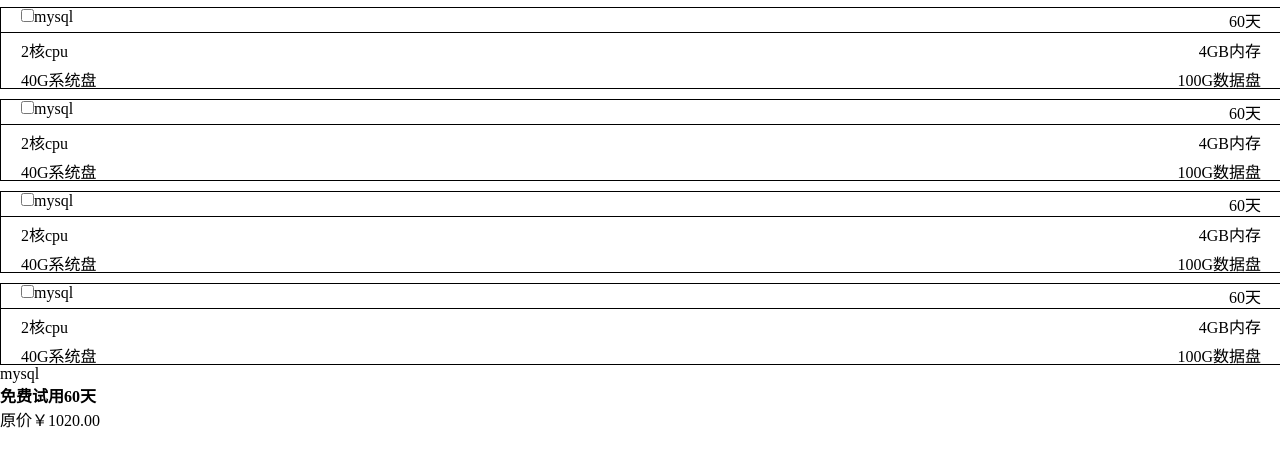
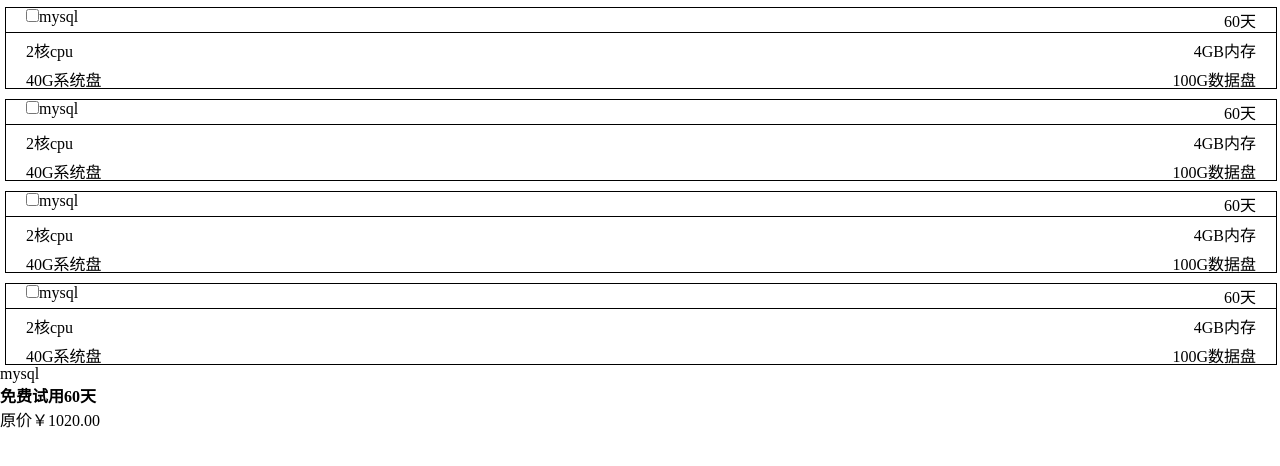
Before and after one commit to f835521809/ZK1, a plain HTML site: page src/index.html in a window 1280 px wide. Shown: the part 62-528 px from the top of the page. Drawn offline with Linux system fonts and the light colour scheme.

Commit message:
修改样式

```diff
--- a/src/css/style.css
+++ b/src/css/style.css
@@ -2,11 +2,6 @@
     padding: 0;
     margin: 0;
     list-style: none;
-}
-
-.box {
-    width: 100%;
-    height: 476px;
 }
 
 header {
@@ -16,6 +11,7 @@ header {
 
 main {
     margin-top: 10px;
+    margin: 0 5px;
 }
 
 .content {
--- a/src/index.html
+++ b/src/index.html
@@ -82,7 +82,7 @@
     <script>
         var content = document.getElementById('content');
         content.onclick = function() {
-            content.style.border = "3px solid red"
+            content.style.border = "2px solid red"
         }
     </script>
 </body>
```
